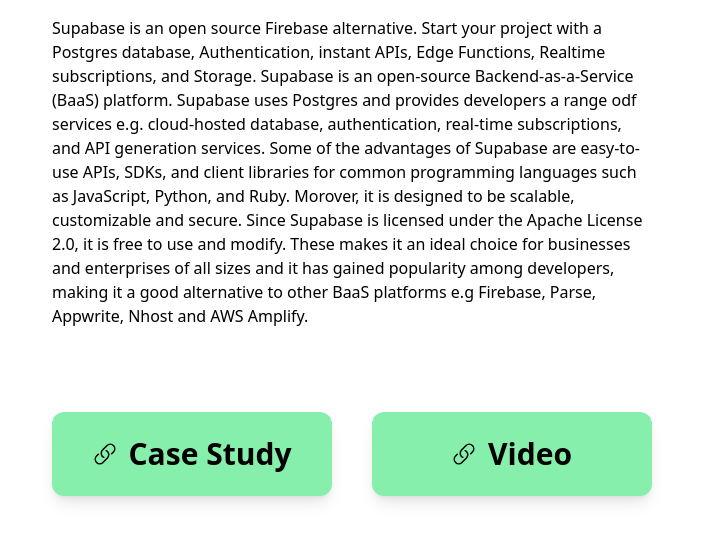
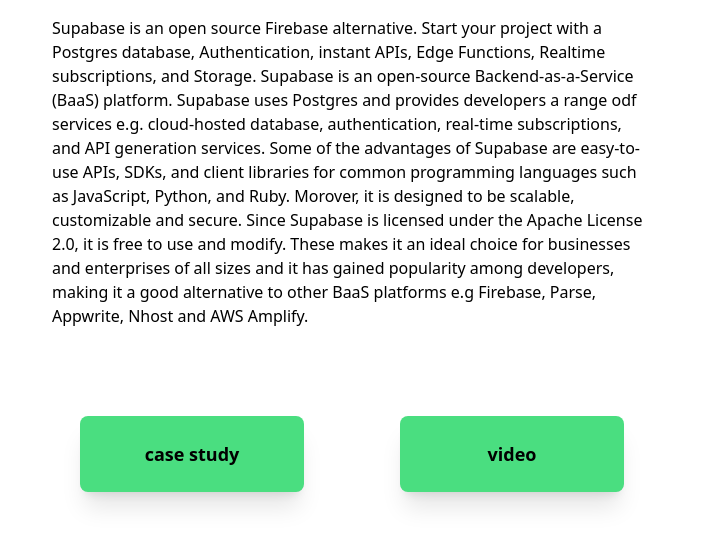
Before and after one commit to RohitAmdahl/devlopment-platform-team-, a website: page index.html in a window 1280 px wide. Shown: the part 312-858 px from the top of the page, without its empty margins (288-991 px from the left). Drawn offline with Linux system fonts and the light colour scheme.

Commit message:
update button style

```diff
--- a/index.html
+++ b/index.html
@@ -61,47 +61,17 @@
       </div>
 
       <div
-        class="grid grid-cols-2 text-center m-5 pt-6 pb-6 lg:w-1/2 lg:mx-auto"
+        class="flex flex-wrap justify-center flex-col text-center m-5 pt-6 pb-6 lg:w-1/2 lg:grid-cols-2 lg:grid lg:mx-auto"
       >
         <div
-          class="text-3xl font-bold m-5 p-6 bg-green-300 rounded-xl hover:bg-green-100 shadow-lg cursor-pointer md:text-3xl lg:text-3xl"
+          class="bg-green-400 text-lg w-56 mx-auto p-6 m-6 rounded-lg shadow-xl hover:bg-green-300 cursor-pointer font-semibold"
         >
-          <span class="capitalize flex justify-center items-center gap-3">
-            <svg
-              xmlns="http://www.w3.org/2000/svg"
-              fill="none"
-              viewBox="0 0 24 24"
-              stroke-width="1.5"
-              stroke="currentColor"
-              class="w-6 h-6"
-            >
-              <path
-                stroke-linecap="round"
-                stroke-linejoin="round"
-                d="M13.19 8.688a4.5 4.5 0 011.242 7.244l-4.5 4.5a4.5 4.5 0 01-6.364-6.364l1.757-1.757m13.35-.622l1.757-1.757a4.5 4.5 0 00-6.364-6.364l-4.5 4.5a4.5 4.5 0 001.242 7.244"
-              /></svg
-            >case study</span
-          >
+          <a href="">case study</a>
         </div>
         <div
-          class="text-3xl font-bold m-5 p-6 bg-green-300 rounded-xl hover:bg-green-100 shadow-lg cursor-pointer md:text-3xl lg:text-3xl"
+          class="bg-green-400 text-lg w-56 mx-auto p-6 m-6 rounded-lg shadow-xl hover:bg-green-300 cursor-pointer font-semibold"
         >
-          <span class="capitalize flex justify-center items-center gap-3">
-            <svg
-              xmlns="http://www.w3.org/2000/svg"
-              fill="none"
-              viewBox="0 0 24 24"
-              stroke-width="1.5"
-              stroke="currentColor"
-              class="w-6 h-6"
-            >
-              <path
-                stroke-linecap="round"
-                stroke-linejoin="round"
-                d="M13.19 8.688a4.5 4.5 0 011.242 7.244l-4.5 4.5a4.5 4.5 0 01-6.364-6.364l1.757-1.757m13.35-.622l1.757-1.757a4.5 4.5 0 00-6.364-6.364l-4.5 4.5a4.5 4.5 0 001.242 7.244"
-              /></svg
-            >Video</span
-          >
+          <a href="">video</a>
         </div>
       </div>
     </main>
```
Also changed, not shown: dist/main.css.
